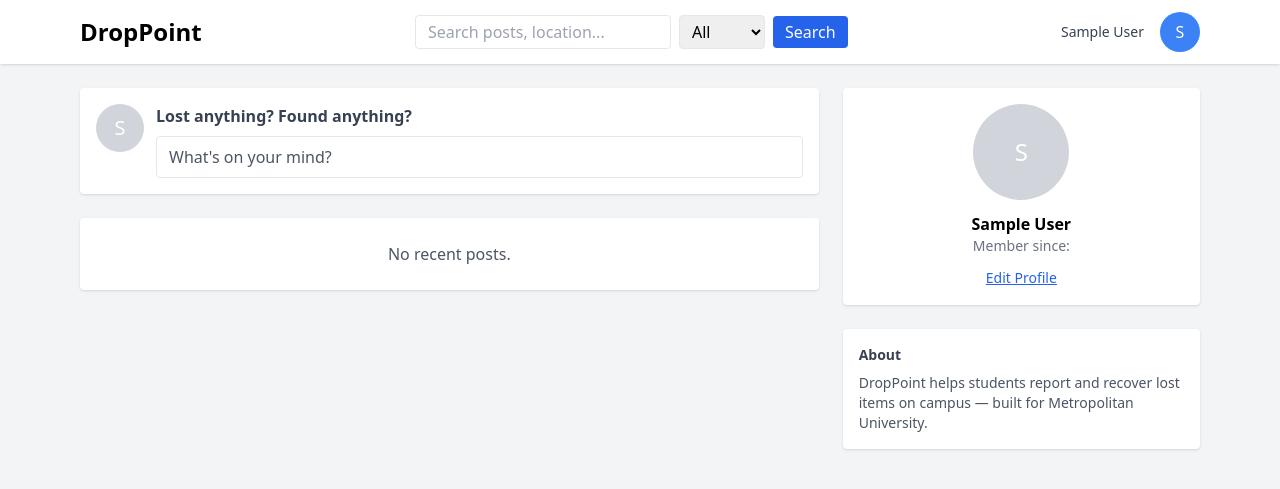
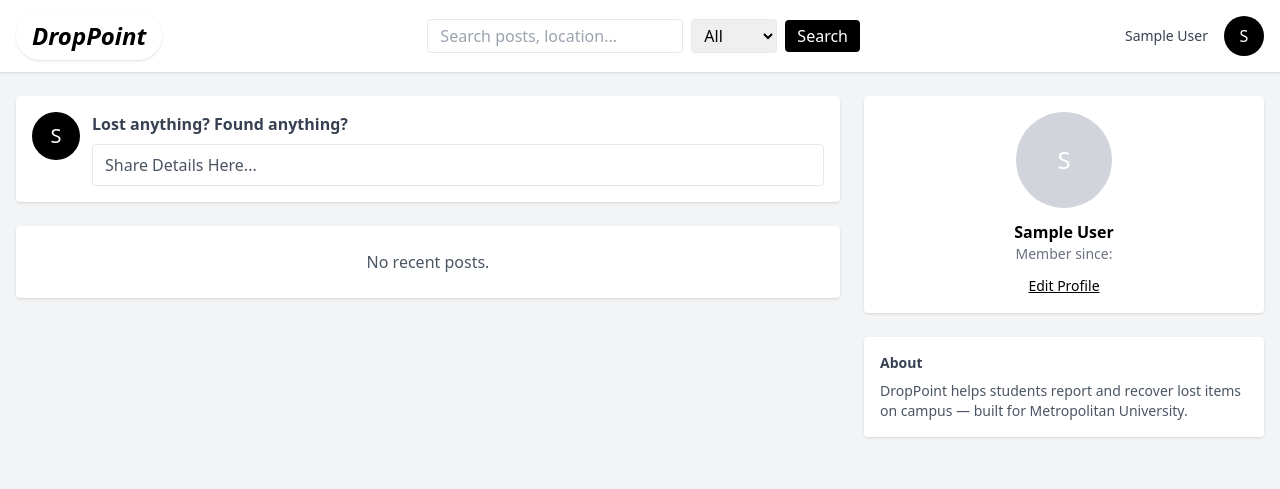
Before and after one commit to theanisa/dropppointfinal, a PHP site: page /dashboard.php in a window 1280 px wide. Shown: the top 489 px of the page. Run offline with PHP 8.4, Linux system fonts and the light colour scheme; the visitor is signed in with stand-in values (Sample User, id 1); data that the repository does not hold is empty; some libraries are stand-ins or nearby versions.

Commit message:
Dashboard Updated

```diff
--- a/claim_post.php
+++ b/claim_post.php
@@ -1,5 +1,4 @@
 <?php
-// claim_post.php
 session_start();
 include 'dbconfig.php';
 
@@ -17,6 +16,7 @@
 $user_id = (int)$_SESSION['user_id'];
 
 // only owner allowed to change status
+$user_id = (int)$_SESSION['user_id'];
 $stmt = $conn->prepare("UPDATE posts SET status = 'claimed' WHERE id = ? AND user_id = ?");
 $stmt->bind_param("ii", $post_id, $user_id);
 $stmt->execute();
--- a/dashboard.php
+++ b/dashboard.php
@@ -40,8 +40,8 @@
 
 <!-- NAV -->
 <header class="bg-white shadow">
-  <div class="max-w-6xl mx-auto px-4 py-3 flex items-center justify-between">
-    <div class="text-2xl font-bold font-monno text-black ">DropPoint</div>
+  <div class="w-full px-4 py-3 flex items-center justify-between">
+    <div class="text-2xl font-bold  italic bg-black-100 text-black px-4 py-2 rounded-full shadow font-sans ">DropPoint</div>
 
     <form method="GET" class="flex gap-2 items-center">
       <input type="text" name="search" value="<?php echo htmlspecialchars($search); ?>" placeholder="Search posts, location..." class="border rounded px-3 py-1 w-64">
@@ -50,12 +50,12 @@
         <option value="lost" <?php if($filter=='lost') echo 'selected'; ?>>Lost</option>
         <option value="found" <?php if($filter=='found') echo 'selected'; ?>>Found</option>
       </select>
-      <button class="bg-blue-600 text-white px-3 py-1 rounded">Search</button>
+      <button class="bg-black text-white px-3 py-1 rounded">Search</button>
     </form>
 
     <div class="flex items-center gap-4">
       <div class="text-sm text-gray-700"><?php echo htmlspecialchars($full_name); ?></div>
-      <a href="profile.php" class="w-10 h-10 rounded-full bg-blue-500 text-white flex items-center justify-center">
+      <a href="profile.php" class="w-10 h-10 rounded-full bg-black text-white flex items-center justify-center">
         <?php echo strtoupper(substr($full_name,0,1)); ?>
       </a>
     </div>
@@ -63,18 +63,18 @@
 </header>
 
 <!-- LAYOUT -->
-<main class="max-w-6xl mx-auto px-4 py-6 grid grid-cols-1 lg:grid-cols-3 gap-6">
+<main class="max-w-8xl mx-auto px-4 py-6 grid grid-cols-1 lg:grid-cols-3 gap-6">
   <!-- FEED (2 cols) -->
   <section class="lg:col-span-2 space-y-6">
     <!-- Post prompt -->
     <div class="bg-white p-4 rounded shadow">
       <div class="flex gap-3">
-        <div class="h-12 w-12 bg-gray-300 rounded-full flex items-center justify-center text-xl text-white">
+        <div class="h-12 w-12 bg-black rounded-full flex items-center justify-center text-xl text-white">
           <?php echo strtoupper(substr($full_name,0,1)); ?>
         </div>
         <div class="flex-1">
           <p class="font-semibold text-gray-700">Lost anything? Found anything?</p>
-          <button onclick="document.getElementById('postForm').classList.toggle('hidden')" class="mt-2 w-full text-left border rounded px-3 py-2 text-gray-600">What's on your mind?</button>
+          <button onclick="document.getElementById('postForm').classList.toggle('hidden')" class="mt-2 w-full text-left border rounded px-3 py-2 text-gray-600">Share Details Here...</button>
         </div>
       </div>
 
@@ -95,7 +95,7 @@
           <input type="file" name="image" accept="image/*" class="border rounded px-3 py-2">
         </div>
         <div class="mt-3 flex gap-2">
-          <button type="submit" class="bg-blue-600 text-white px-4 py-2 rounded">Post</button>
+          <button type="submit" class="bg-black text-white px-4 py-2 rounded">Post</button>
           <button type="button" onclick="document.getElementById('postForm').classList.add('hidden')" class="px-4 py-2 border rounded">Cancel</button>
         </div>
       </form>
@@ -117,11 +117,16 @@
               <?php endif; ?>
               <div class="mt-2 text-sm text-gray-500">Location: <?php echo htmlspecialchars($post['location']); ?> • <?php echo htmlspecialchars($post['created_at']); ?></div>
             </div>
-            <div class="text-right">
+            <div class="flex-justify-between items-center">
               <?php if ($post['status'] === 'claimed'): ?>
                 <span class="text-green-600 font-semibold">✅ Claimed</span>
               <?php elseif ((int)$post['user_id'] === $user_id): ?>
-                <a href="claim_post.php?post_id=<?php echo $post['id']; ?>" class="bg-green-500 text-white px-3 py-1 rounded text-sm">Mark as Claimed</a>
+
+             <a href="claim_post.php?post_id=<?php echo $post['id']; ?>"
+             class="inline-block bg-green-600 hover:bg-green-700 text-white font-semibold px-6 py-2 rounded shadow transition duration-150 ease-in-out">
+             Mark as Claimed
+             </a>
+
               <?php endif; ?>
             </div>
           </div>
@@ -172,7 +177,7 @@
         $urow = $u->get_result()->fetch_assoc();
       ?>
       <p class="text-sm text-gray-500">Member since: <?php echo htmlspecialchars($urow['created_at'] ?? ''); ?></p>
-      <a href="profile.php" class="inline-block mt-3 text-sm text-blue-600 underline">Edit Profile</a>
+      <a href="profile.php" class="inline-block mt-3 text-sm text-black underline">Edit Profile</a>
     </div>
 
     <div class="bg-white p-4 rounded shadow text-sm text-gray-700">
```
